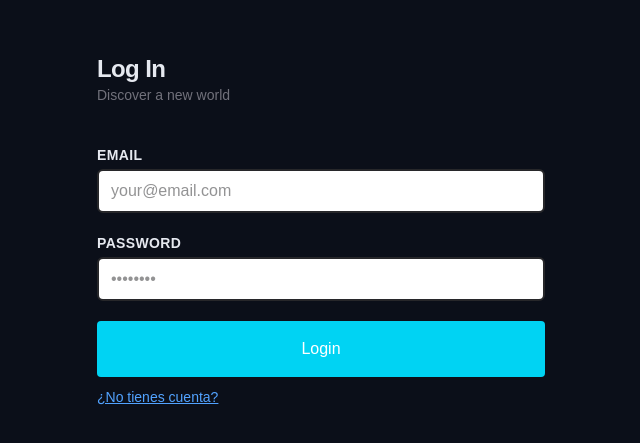
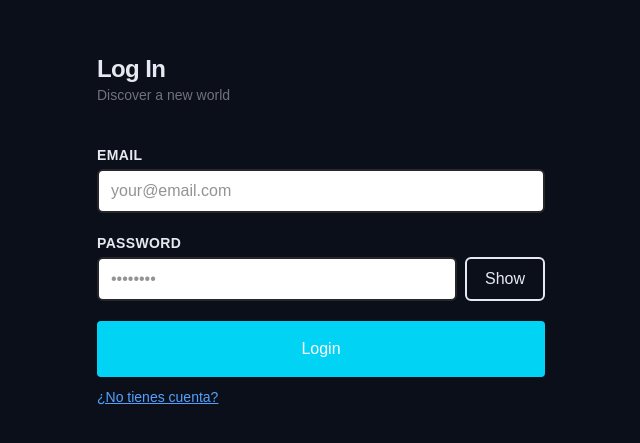
Before and after one commit to Hadi2022/ft_transcendence, a React (Vite) app in the folder frontend/: page /login in a window 1280 px wide. Shown: the part 169-612 px from the top of the page, without its empty margins (319-959 px from the left). Built offline with nearby package versions, Linux system fonts and the light colour scheme.

Commit message:
feat: add password visibility toggle

```diff
--- a/frontend/src/pages/auth/components/InputComponent.tsx
+++ b/frontend/src/pages/auth/components/InputComponent.tsx
@@ -1,29 +1,52 @@
-import { useId, type ComponentProps } from "react"
+import { useId, useState, type ComponentProps } from "react"
 
 type InputProps = ComponentProps<"input"> & {
     label: string,
 }
 
 export default function InputComponent(
-    { label, type = "text", className = "", placeholder = "", ...props } : InputProps
+    { label, type = "text", className = "", placeholder = "", ...props }: InputProps
 ) {
-
     const id = useId()
+    const [isPasswordVisible, setIsPasswordVisible] = useState(false)
 
     return (
         <div className="space-y-1">
-            <label htmlFor={id} className="block text-sm font-semibold
-                                            uppercase tracking-wide">
-                { label }
+            <label
+                htmlFor={id}
+                className="block text-sm font-semibold uppercase tracking-wide"
+            >
+                {label}
             </label>
 
-            <input id={id} type={type} placeholder={placeholder}
-                className={`bg-white text-zinc-800 w-full
-                            rounded-md px-3 py-2
-                            border-2 focus:border-blue-400
-                            transition-colors focus:outline-none
-                            ${className}`}
-                { ...props } />
+            <div className="flex items-center gap-2">
+                <input
+                    id={id}
+                    type={type === "password" && isPasswordVisible ? "text" : type}
+                    placeholder={placeholder}
+                    className={`bg-white text-zinc-800 w-full min-w-0
+                                rounded-md px-3 py-2
+                                border-2 focus:border-blue-400
+                                transition-colors focus:outline-none
+                                ${className}`}
+                    {...props}
+                />
+
+                {type === "password" && (
+                    <button
+                        type="button"
+                        onClick={() => setIsPasswordVisible(visible => !visible)}
+                        aria-label={`${isPasswordVisible ? "Hide" : "Show"} ${label}`}
+                        aria-controls={id}
+                        className="w-20 shrink-0 rounded-md border-2 px-3 py-2
+                                   focus-visible:outline-2
+                                   focus-visible:outline-offset-2
+                                   focus-visible:outline-blue-400"
+                    >
+                        {isPasswordVisible ? "Hide" : "Show"}
+                    </button>
+                )}
+            </div>
         </div>
     )
 }
```
